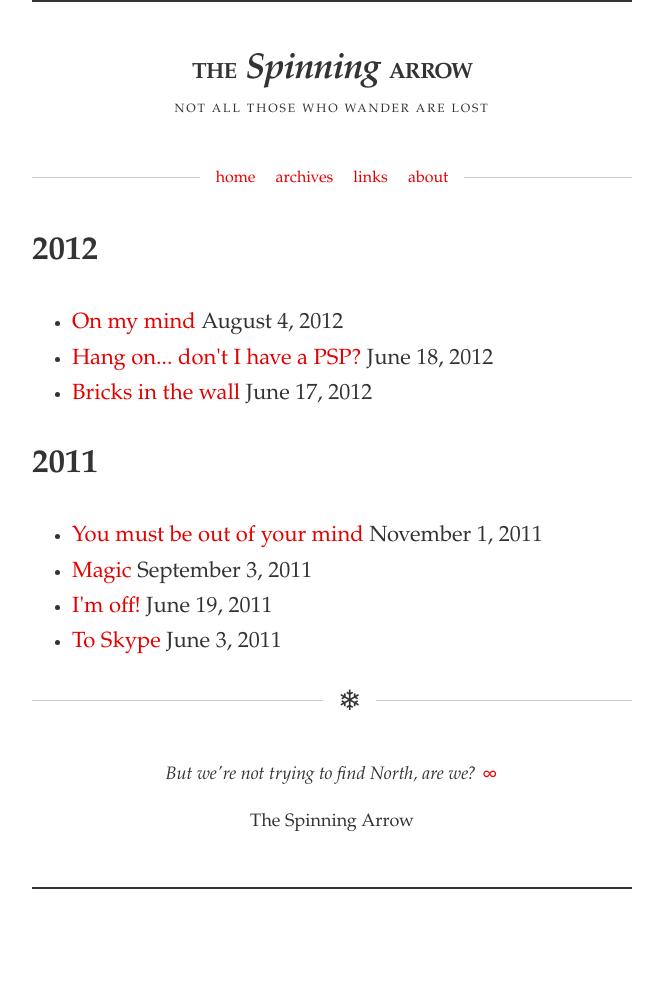
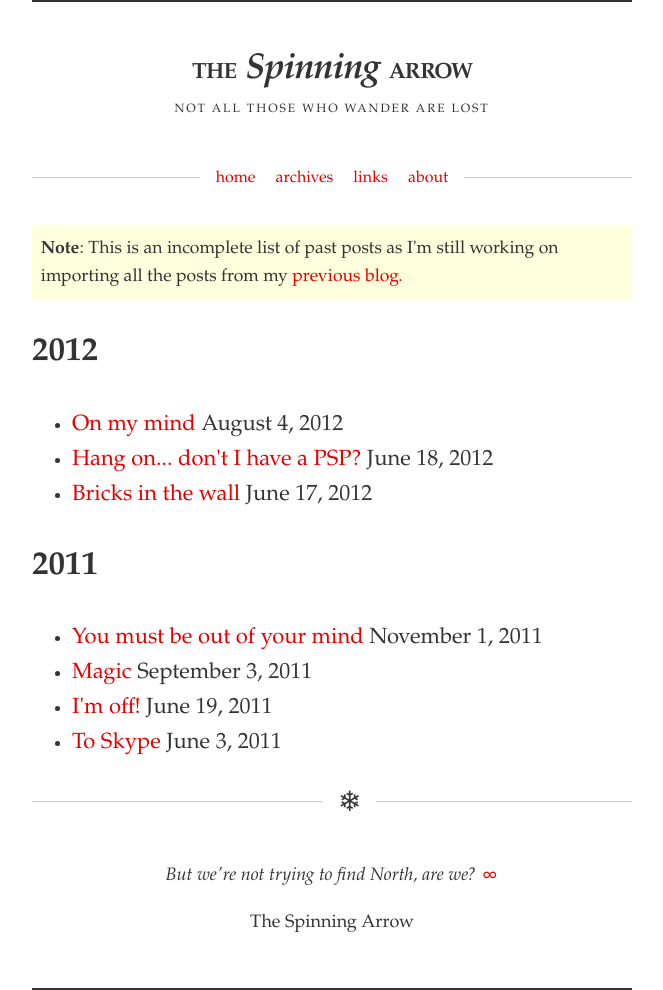
Before and after one commit to spinningarrow/blog.sahil.me, a Jekyll site: the page built from archives.html, in a window 1280 px wide. Shown: the whole page, without its empty margins (308-971 px from the left). Built offline with Jekyll 4.4.1, drawn with Linux system fonts in a browser that asks for light colours; some web fonts are replaced; comment, search, counter and statistics services are not loaded; before the commit the page ends 900 px from its top, so only the background shows below that.

Commit message:
Add note to archive page about its incompleteness
* Also added simple alert styles

```diff
--- a/archives.html
+++ b/archives.html
@@ -3,6 +3,10 @@ layout: default
 title: Archives
 ---
 <section class="content">
+	<p class="alert"><strong>Note</strong>: This is an incomplete list of past posts as I'm still
+		working on importing all the posts from my
+		<a href="http://sahilb.blogspot.com">previous blog.</a></p>
+
 	{% assign previous_post_year = "" %}
 	{% assign first_list = true %}
 
--- a/assets/css/arrow.css
+++ b/assets/css/arrow.css
@@ -246,3 +246,8 @@ article pre code {
   color: #333;
   cursor: default;
 }
+.alert {
+  background-color: #ffd;
+  font-size: 0.8em;
+  padding: 0.5em;
+}
```
Also changed, not shown: assets/css/_stylus/arrow.styl (+7 -0 lines).
